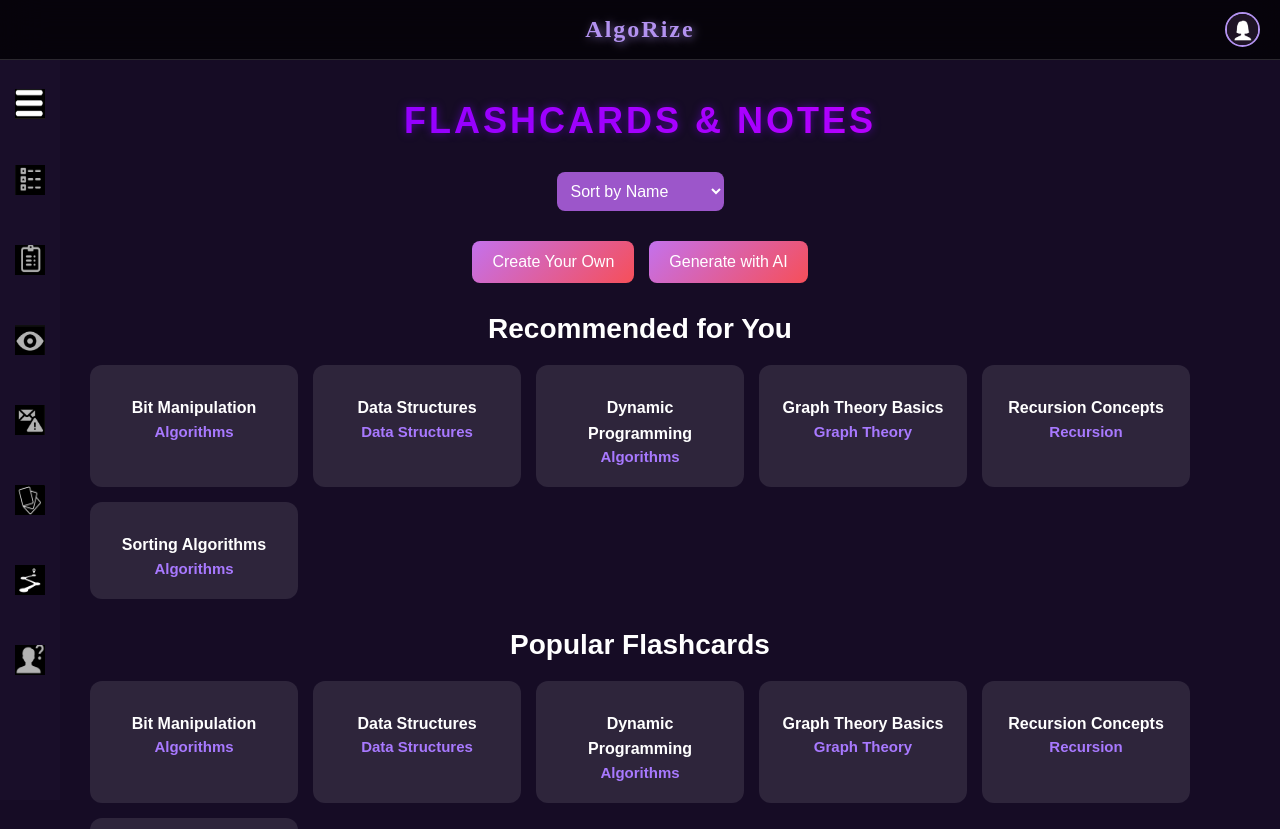
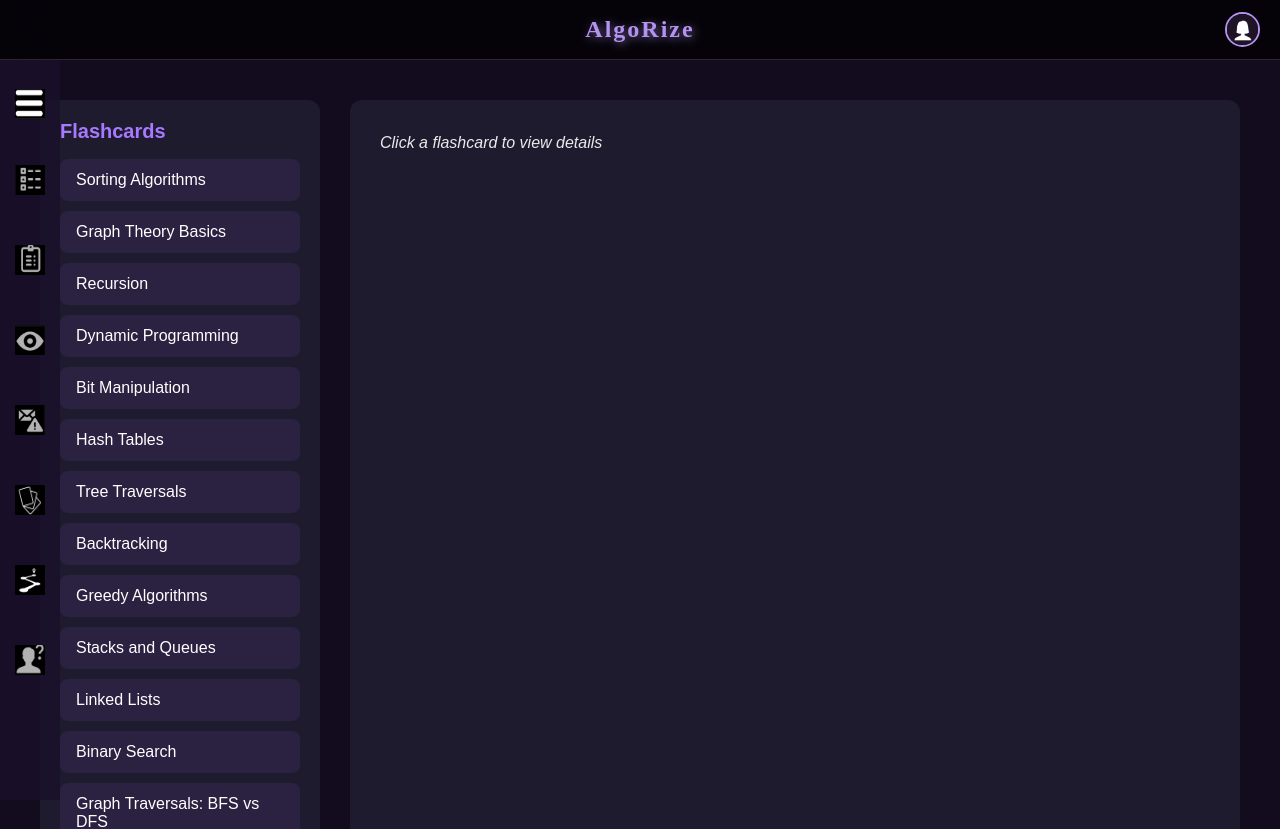
Before and after one commit to keerti144/DSA-Viz, a React (Vite) app in the folder frontend/: page /flashcards in a window 1280 px wide. Shown: the top 829 px of the page. Built offline with nearby package versions, Linux system fonts and the light colour scheme.

Commit message:
flashcards

```diff
--- a/frontend/src/flashcardsandnotes/flashcardsandnotes.css
+++ b/frontend/src/flashcardsandnotes/flashcardsandnotes.css
@@ -1,115 +1,80 @@
-.flashcards-page {
+.flashcards-wrapper {
   display: flex;
   flex-direction: column;
-    align-items: center;
-    background-color: #160c25;
+  background-color: #120c1e;
   min-height: 100vh;
   color: white;
-    padding-top: 80px;
 }
 
-  .flashcards-container {
-    max-width: 1100px;
-    width: 90%;
-    text-align: center;
-    margin-top: 20px;
+.flashcards-main {
+  display: flex;
+  padding: 20px 40px;
+  margin-top: 80px;
+  gap: 30px;
 }
 
-  .title {
-    font-size: 36px;
-    font-weight: bold;
-    color: #a879ff;
-    margin-bottom: 30px;
+.flashcard-list {
+  flex: 1;
+  max-width: 280px;
+  background-color: #1e1b2f;
+  padding: 20px;
+  border-radius: 12px;
+  height: fit-content;
 }
 
-  .sort-container {
-    display: flex;
-    justify-content: center;
-    margin-bottom: 30px;
+.flashcard-list h2 {
+  margin-bottom: 16px;
+  color: #a879ff;
+  font-size: 20px;
 }
 
-  .sort-select {
-    padding: 10px;
-    font-size: 16px;
-    background-color: #9c56ca;
+.flashcard-button {
+  display: block;
+  width: 100%;
+  padding: 12px 16px;
+  margin-bottom: 10px;
+  background-color: #2b2242;
   color: white;
   border: none;
   border-radius: 8px;
+  text-align: left;
+  font-size: 16px;
   cursor: pointer;
   transition: background-color 0.3s ease;
 }
 
-  .sort-select:hover {
-    background-color: #00f2fe;
+.flashcard-button:hover,
+.flashcard-button.active {
+  background-color: #a879ff;
+  color: #120c1e;
 }
 
-  .action-buttons {
-    display: flex;
-    justify-content: center;
-    gap: 30px;
-    margin-bottom: 30px;
+.flashcard-content {
+  flex: 2;
+  background-color: #1e1b2f;
+  padding: 30px;
+  border-radius: 12px;
+  font-size: 16px;
+  line-height: 1.6;
+  min-height: 300px;
 }
 
-  .btns {
-    background: linear-gradient(135deg, #7c3a9b, #9d64c0);
-    color: white;
-    border: none;
-    padding: 20px;
-    border-radius: 10px;
-    font-size: 18px;
-    cursor: pointer;
-    transition: transform 0.2s ease, background-color 0.3s ease;
-    width: 200px;
-    height: 200px;
-    display: flex;
-    justify-content: center;
-    align-items: center;
-    text-align: center;
-    font-weight: bold;
-    box-shadow: 0 4px 8px rgba(0, 0, 0, 0.2);
-    transition: all 0.3s ease;
+.flashcard-content h2 {
+  color: #ffffff;
+  margin-bottom: 8px;
 }
 
-  .btns:hover {
-    transform: scale(1.05);
-    background-color: #7324bd;
+.flashcard-content h4 {
+  color: #cccccc;
+  margin-bottom: 20px;
+  font-weight: 500;
 }
 
-  .section {
-    margin-top: 50px;
+.flashcard-content p {
+  color: #eaeaea;
 }
 
-  .grid {
-    display: grid;
-    grid-template-columns: repeat(auto-fit, minmax(250px, 1fr));
-    gap: 30px;
-    justify-content: center;
+.placeholder {
+  color: #888;
+  font-style: italic;
 }
-
-  .card {
-    background: rgba(255, 255, 255, 0.1);
-    padding: 25px;
-    border-radius: 12px;
-    text-align: center;
-    transition: 0.3s ease-in-out;
-    color: #a879ff;
-    font-size: 18px;
-    font-weight: bold;
-  }
-
-  .card:hover {
-    background: rgba(255, 255, 255, 0.2);
-    transform: scale(1.05);
-  }
-
-  .section-title {
-    font-size: 28px;
-    color: white;
-    margin-bottom: 20px;
-  }
-
-  .card p {
-    color: white;
-    font-size: 16px;
-    margin-top: 10px;
-  }
--- a/frontend/src/flashcardsandnotes/flashcardsandnotes.jsx
+++ b/frontend/src/flashcardsandnotes/flashcardsandnotes.jsx
@@ -4,80 +4,163 @@ import Sidebar from "../sidebar/sidebar";
 import "./flashcardsandnotes.css";
 
 export const FlashcardsAndNotes = () => {
-  const [sortOption, setSortOption] = useState("name");
+  const [selectedCard, setSelectedCard] = useState(null);
 
-  const handleSortChange = (e) => {
-    setSortOption(e.target.value);
-    // Handle sorting based on the selected option
-    // This could be dynamic if you are fetching data
-  };
-
-  // Example data (you can replace this with actual dynamic data)
   const flashcards = [
-    { title: "Sorting Algorithms", category: "Algorithms", popularity: 5 },
-    { title: "Graph Theory Basics", category: "Graph Theory", popularity: 4 },
-    { title: "Recursion Concepts", category: "Recursion", popularity: 3 },
-    { title: "Dynamic Programming", category: "Algorithms", popularity: 4 },
-    { title: "Bit Manipulation", category: "Algorithms", popularity: 5 },
-    { title: "Data Structures", category: "Data Structures", popularity: 4 },
+    {
+      title: "Sorting Algorithms",
+      category: "Algorithms",
+      content:
+        "Sorting algorithms organize data into a specific order. Common types include:\n\n- Bubble Sort (O(n²)): Repeatedly swaps adjacent elements.\n- Merge Sort (O(n log n)): Divide and conquer approach, stable and efficient.\n- Quick Sort (O(n log n) avg): Uses a pivot for partitioning, fast but not stable.\n- Heap Sort (O(n log n)): Builds a heap to sort elements.\n\nUse-case: When data needs to be ordered for binary search or visualization."
+    },
+    {
+      title: "Graph Theory Basics",
+      category: "Graph Theory",
+      content:
+        "Graphs are data structures consisting of nodes (vertices) and edges. Key types:\n\n- Directed vs. Undirected\n- Weighted vs. Unweighted\n\nUse adjacency list or matrix for representation. Applications: route planning, social networks, recommendation systems."
+    },
+    {
+      title: "Recursion",
+      category: "Core CS",
+      content:
+        "Recursion is when a function calls itself with modified parameters until a base condition is met. It's great for tree traversals, backtracking problems, and divide & conquer strategies. Always define a base case to avoid infinite loops."
+    },
+    {
+      title: "Dynamic Programming",
+      category: "Algorithms",
+      content:
+        "DP solves complex problems by breaking them down into overlapping subproblems and storing solutions (memoization or tabulation). Examples: Fibonacci, 0/1 Knapsack, Longest Common Subsequence. Reduces exponential problems to polynomial time."
+    },
+    {
+      title: "Bit Manipulation",
+      category: "Algorithms",
+      content:
+        "Bit manipulation uses binary operators (&, |, ^, ~, <<, >>) for efficient computation. Use-cases: finding odd/even, checking/set/unset bits, counting set bits, swapping numbers, power-of-two check."
+    },
+    {
+      title: "Hash Tables",
+      category: "Data Structures",
+      content:
+        "Hash tables map keys to values using a hash function. Provide O(1) average time for insertion, deletion, and lookup. Collisions handled via chaining or open addressing. Used in dictionaries, caches, etc."
+    },
+    {
+      title: "Tree Traversals",
+      category: "Trees",
+      content:
+        "Tree traversals define the order of visiting nodes:\n\n- Inorder (LNR): Used in BSTs for sorted output\n- Preorder (NLR): Root-first traversal\n- Postorder (LRN): Useful in deleting trees\n- Level Order: Uses queue for BFS"
+    },
+    {
+      title: "Backtracking",
+      category: "Algorithms",
+      content:
+        "Backtracking is a depth-first approach to explore possible options and backtrack upon failure. It's ideal for constraint satisfaction problems like N-Queens, Sudoku, word search, and permutations."
+    },
+    {
+      title: "Greedy Algorithms",
+      category: "Algorithms",
+      content:
+        "Greedy algorithms make the optimal choice at each step with the hope of finding a global optimum. Examples include:\n\n- Activity Selection\n- Huffman Encoding\n- Kruskal’s & Prim’s Algorithms\n- Fractional Knapsack"
+    },
+    {
+      title: "Stacks and Queues",
+      category: "Data Structures",
+      content:
+        "Stacks follow LIFO (Last In First Out), while Queues follow FIFO (First In First Out).\n\n- Stack: Used in undo mechanisms, recursion stack.\n- Queue: Used in scheduling, BFS traversal.\n- Deque: Double-ended queue supporting both ends."
+    },
+    {
+      title: "Linked Lists",
+      category: "Data Structures",
+      content:
+        "A Linked List is a linear structure where elements (nodes) point to the next. Types include:\n\n- Singly Linked List\n- Doubly Linked List\n- Circular Linked List\n\nUse-case: Dynamic memory allocation, insert/delete at head/tail."
+    },
+    {
+      title: "Binary Search",
+      category: "Algorithms",
+      content:
+        "Binary search efficiently finds elements in sorted arrays (O(log n)). It works by repeatedly dividing the array and comparing the middle element. Crucial for solving search-related problems quickly."
+    },
+    {
+      title: "Graph Traversals: BFS vs DFS",
+      category: "Graph Theory",
+      content:
+        "- BFS (Breadth-First Search): Level-by-level, uses queue. Good for shortest path.\n- DFS (Depth-First Search): Goes deep before backtracking. Uses stack/recursion.\n\nApplications: Cycle detection, pathfinding, topological sort."
+    },
+    {
+      title: "Heap and Priority Queue",
+      category: "Data Structures",
+      content:
+        "Heaps are binary trees that maintain a heap property (Min/Max). Priority queues are abstract data types built on heaps. Used in Dijkstra’s, scheduling, and real-time systems."
+    },
+    {
+      title: "Trie (Prefix Tree)",
+      category: "Data Structures",
+      content:
+        "Tries store dynamic sets of strings and enable fast prefix searches. Each node represents a character, allowing fast autocomplete and spell-checking operations."
+    },
+    {
+      title: "Union-Find (Disjoint Set)",
+      category: "Graph Theory",
+      content:
+        "Efficient structure to manage disjoint sets. Supports two operations:\n\n- Find: Returns root of the set\n- Union: Merges two sets\n\nUsed in Kruskal’s MST, detecting cycles in graphs."
+    },
+    {
+      title: "Sliding Window Technique",
+      category: "Algorithms",
+      content:
+        "Optimizes problems involving contiguous subarrays. Maintain a window that slides over the array to track sum, max, etc. Examples: Max sum subarray, longest substring without repeat."
+    },
+    {
+      title: "Two Pointers Technique",
+      category: "Algorithms",
+      content:
+        "Uses two indices to solve problems efficiently, especially with sorted arrays or linked lists. Examples:\n\n- Pair sum in sorted array\n- Remove duplicates\n- Reversing parts of an array"
+    },
+    {
+      title: "Time and Space Complexity",
+      category: "Core CS",
+      content:
+        "Time complexity describes how runtime scales. Space complexity indicates additional memory used. Big-O Notation examples:\n\n- O(1): Constant\n- O(n): Linear\n- O(log n): Binary search\n- O(n²): Nested loops"
+    },
+    {
+      title: "Binary Trees vs Binary Search Trees",
+      category: "Trees",
+      content:
+        "- Binary Tree: Each node has at most 2 children.\n- Binary Search Tree (BST): Left < Root < Right\n\nBST allows fast lookup, insertion, and deletion (avg O(log n)), unlike normal trees."
+    }
   ];
 
-  const sortedFlashcards = [...flashcards].sort((a, b) => {
-    if (sortOption === "name") {
-      return a.title.localeCompare(b.title);
-    } else if (sortOption === "popularity") {
-      return b.popularity - a.popularity;
-    } else {
-      return 0;
-    }
-  });
 
   return (
-    <div className="flashcards-page">
+    <div className="flashcards-wrapper">
       <Header />
       <Sidebar />
-      <div className="flashcards-container">
-        <h1 className="title">Flashcards & Notes</h1>
 
-        {/* Sort Dropdown */}
-        <div className="sort-container">
-          <select
-            className="sort-select"
-            value={sortOption}
-            onChange={handleSortChange}
-          >
-            <option value="name">Sort by Name</option>
-            <option value="popularity">Sort by Popularity</option>
-          </select>
+      <div className="flashcards-main">
+        <div className="flashcard-list">
+          <h2>Flashcards</h2>
+          {flashcards.map((card, index) => (
+            <button
+              key={index}
+              className={`flashcard-button ${
+                selectedCard?.title === card.title ? "active" : ""
+              }`}
+              onClick={() => setSelectedCard(card)}
+            >
+              {card.title}
+            </button>
+          ))}
         </div>
 
-        <div className="action-buttons">
-          <button className="btn">Create Your Own</button>
-          <button className="btn">Generate with AI</button>
-        </div>
-
-        <div className="section">
-          <h2 className="section-title">Recommended for You</h2>
-          <div className="grid">
-            {sortedFlashcards.map((card, index) => (
-              <div className="card" key={index}>
-                <p>{card.title}</p>
-                <small>{card.category}</small>
-              </div>
-            ))}
-          </div>
-        </div>
-
-        <div className="section">
-          <h2 className="section-title">Popular Flashcards</h2>
-          <div className="grid">
-            {sortedFlashcards.map((card, index) => (
-              <div className="card" key={index}>
-                <p>{card.title}</p>
-                <small>{card.category}</small>
-              </div>
-            ))}
-          </div>
+        <div className="flashcard-content">
+          {selectedCard ? (
+            <>
+              <h2>{selectedCard.title}</h2>
+              <h4>Category: {selectedCard.category}</h4>
+              <p>{selectedCard.content}</p>
+            </>
+          ) : (
+            <p className="placeholder">Click a flashcard to view details</p>
+          )}
         </div>
       </div>
     </div>
```
Lines whose indentation alone changed are shown as unchanged.
